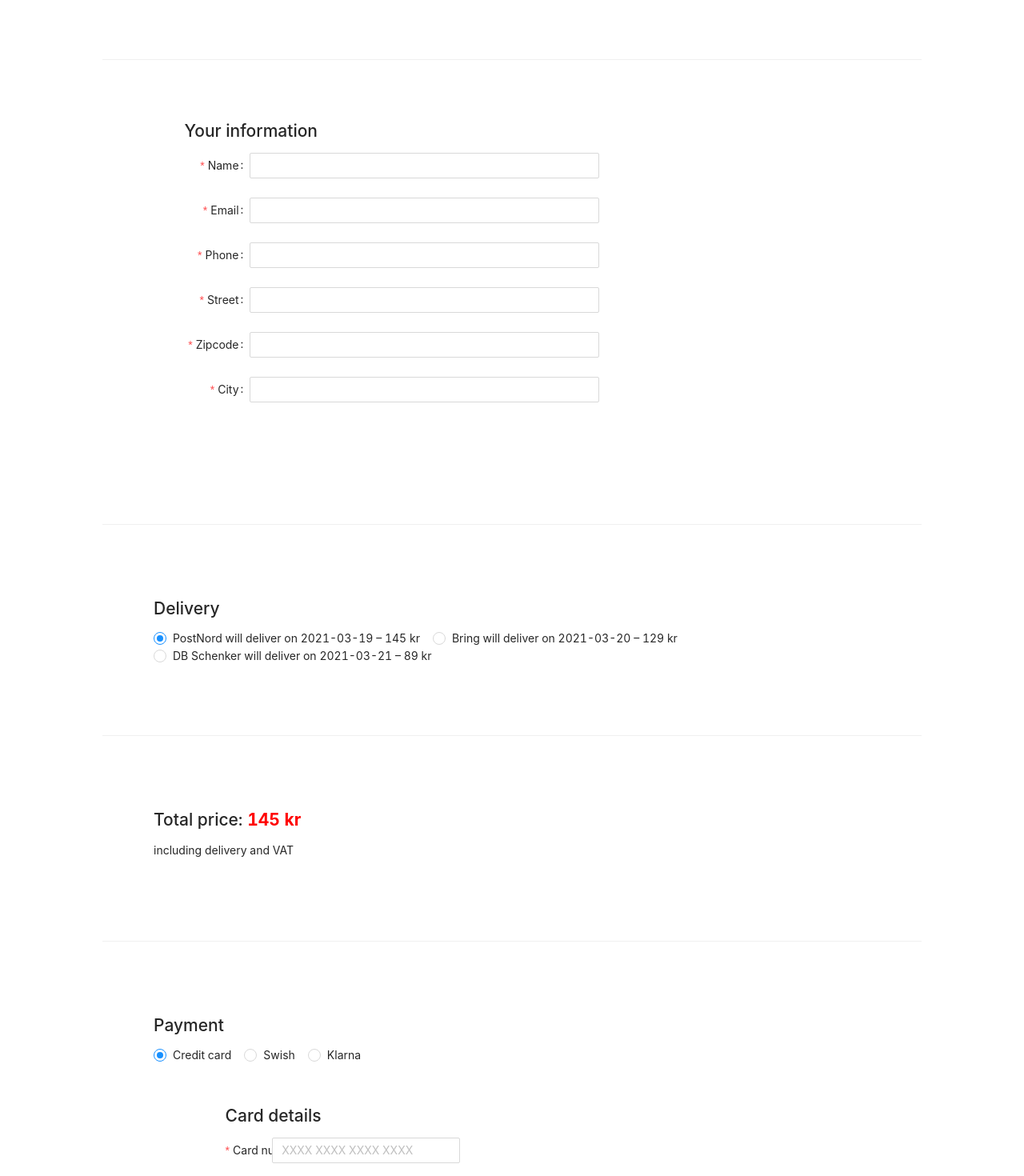
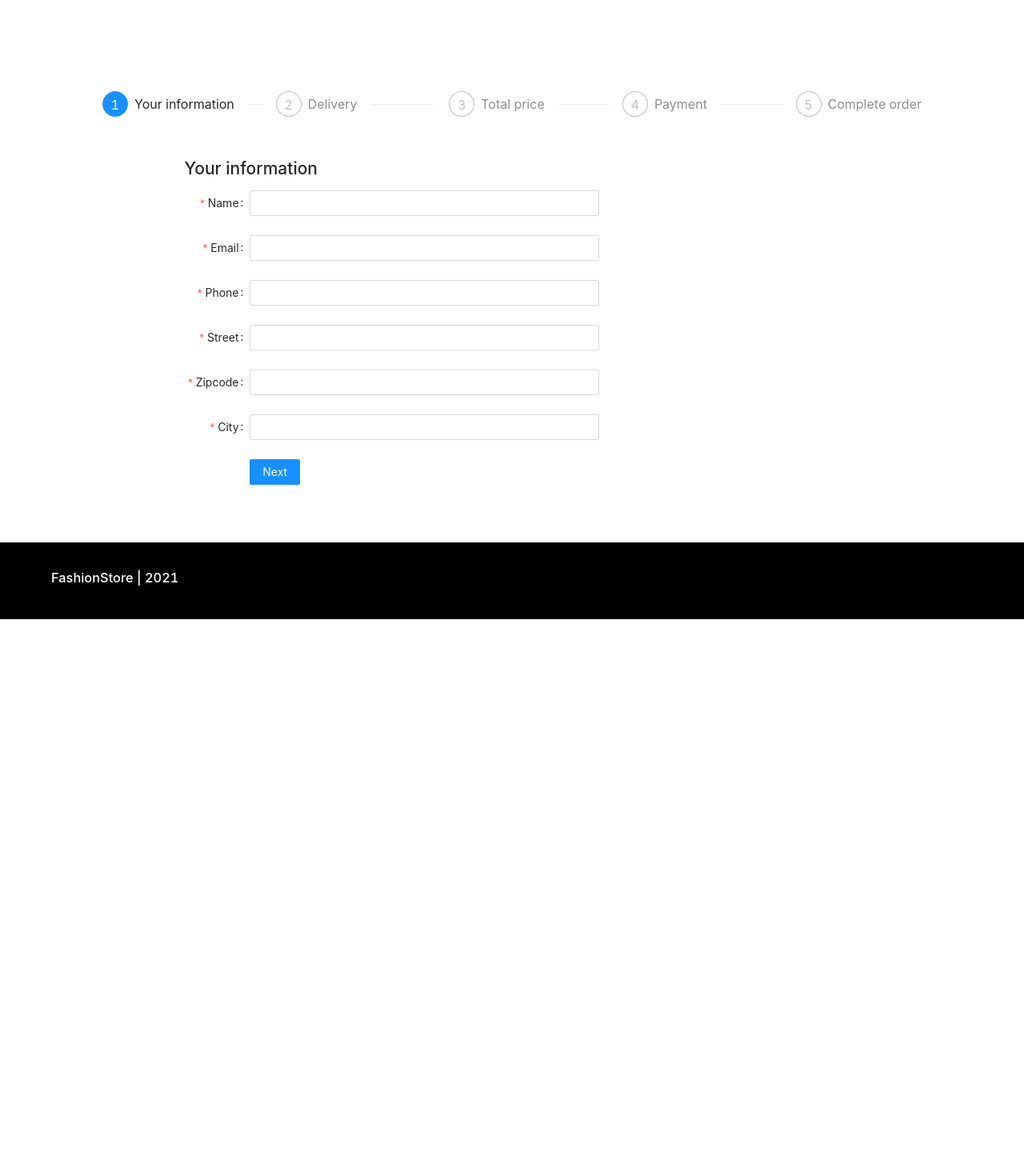
Before and after one commit to msmalinosterberg/miniprojekt, a React (Create React App) app: page /cart in a window 1280 px wide. Shown: the part 340-1810 px from the top of the page at 80% size. After the commit the page ends 1114 px from the top, so only its background shows below. Built offline with nearby package versions, Linux system fonts and the light colour scheme.

Commit message:
Add steps, form validation, order summary before place order.

```diff
--- a/src/componenets/Cart/CartView.tsx
+++ b/src/componenets/Cart/CartView.tsx
@@ -1,4 +1,4 @@
-import { Steps, Row, Col, Button, Divider } from 'antd';
+import { Row, Col, Button, Divider, Steps, message } from 'antd';
 import { CheckCircleOutlined } from '@ant-design/icons';
 import { Component, ContextType, CSSProperties } from 'react';
 import CartItemsList from './CartItemsList';
@@ -8,33 +8,99 @@ import PaymentMethod from './PaymentMethod';
 import TotalPrice from './TotalPrice';
 import { CartContext } from '../../contexts/CartContext';
 import { Route } from 'react-router-dom';
+import CompleteOrder from './CompleteOrder';
+
+const { Step } = Steps;
+
+const steps = [
+  {
+    title: 'Your information',
+    content: 'First-content',
+  },
+  {
+    title: 'Delivery',
+    content: 'Second-content',
+  },
+  {
+    title: 'Total price',
+    content: 'Third-content',
+  },
+  {
+    title: 'Payment',
+    content: 'Fourth-content',
+  },
+  {
+    title: 'Complete order',
+    content: 'Last-content',
+  },
+];
 
 interface State {
-
+    current: number;
 }
-
-class CartView extends Component<State> {
+class CartView extends Component<{}, State> {
     context!: ContextType<typeof CartContext>
     static contextType = CartContext;
 
-
-    onChange = (current: State) => {
-        console.log('onChange:', current);
-        this.setState({ current });
-    };
-
-    onPlaceOrderClick = (history: any) => {
-        const { handlePlaceOrder } = this.context;
-        handlePlaceOrder(history);
+    state: State = {
+        current: 0
     }
 
+    next = () => {
+        this.setState({ current: this.state.current + 1});
+    }
+
+    prev = () => {
+        this.setState({ current: this.state.current - 1});
+    }
+
+
+
     render() {
+        const { current } = this.state;
+        const stepsComponents: any = {
+            0: InformationForm,
+            1: DeliverySelection,
+            2: TotalPrice,
+            3: PaymentMethod,
+            4: CompleteOrder,
+        };
+        const StepsComponent = stepsComponents[current];
+
         return(
             <CartContext.Consumer>
                 {({ disablePlaceOrderButton }) => {
                     return (
                         <Row style={cartViewContainerStyle}>
-                            <Col span={24} style={columnStyle}>
+                            <CartItemsList/>
+                            <Steps current={this.state.current} style={{ marginTop: '7rem' }}>
+                                {steps.map(item => (
+                                <Step key={item.title} title={item.title} />
+                                ))}
+                            </Steps>
+                            <StepsComponent
+                                next={this.next} />
+                            {/* <div className="steps-action">
+                                {this.state.current < steps.length - 1 && (
+                                    <Col span={24}>
+                                        <Button type="primary" onClick={() => this.next()}>
+                                            Next
+                                        </Button>
+                                    </Col>
+                                )}
+                                {this.state.current === steps.length - 1 && (
+                                <Button type="primary" onClick={() => message.success('Processing complete!')}>
+                                    Done
+                                </Button>
+                                )}
+                                {this.state.current > 0 && (
+                                <Button style={{ margin: '0 8px' }} onClick={() => this.prev()}>
+                                    Previous
+                                </Button>
+                                )}
+                            </div> */}
+
+                            {/* {/* <Col span={24} style={columnStyle}>
                                 <CartItemsList/>
                                 <Divider />
                                 <InformationForm />
@@ -44,20 +110,8 @@ class CartView extends Component<State> {
                                 <TotalPrice />
                                 <Divider />
                                 <PaymentMethod />
-                            </Col>
-                            <Col span={24} style={buttonContainerStyle}>
-                                <Route render={({ history }) => (
-                                    <Button
-                                        type="primary"
-                                        icon={<CheckCircleOutlined />}
-                                        size={'large'}
-                                        onClick={() => this.onPlaceOrderClick(history)}
-                                        loading={disablePlaceOrderButton}
-                                    >
-                                        <strong> Place order</strong>
-                                    </Button>
-                                )}/>
-                            </Col>
+                            </Col> */}
+
                         </Row>
                     );
                 }}
@@ -70,6 +124,7 @@ export default CartView;
 
 const cartViewContainerStyle: CSSProperties = {
     display: 'flex',
+    flexDirection: 'column',
     justifyContent: 'space-around',
     alignItems: 'space-around',
     width: '80%',
@@ -80,11 +135,3 @@ const columnStyle: CSSProperties = {
     marginTop: '3rem',
     marginBottom: '3rem',
 }
-
-const buttonContainerStyle: CSSProperties = {
-    display: 'flex',
-    justifyContent: 'center',
-    alignItems: 'center',
-    marginTop: '-3rem',
-    marginBottom: '8rem'
-}
--- /dev/null
+++ b/src/componenets/Cart/CompleteOrder.tsx
@@ -0,0 +1,58 @@
+import { Component, ContextType, CSSProperties } from 'react';
+import { CartContext } from '../../contexts/CartContext';
+import { Card, Col, Button } from 'antd';
+import { CheckCircleOutlined } from '@ant-design/icons';
+import { Route } from 'react-router-dom';
+
+class CompleteOrder extends Component {
+    context!: ContextType<typeof CartContext>
+    static contextType = CartContext;
+
+    onPlaceOrderClick = (history: any) => {
+        const { handlePlaceOrder } = this.context;
+        handlePlaceOrder(history);
+    }
+
+    render() {
+        return(
+            <CartContext.Consumer>
+                {({ cart, deliveryMethod, getTotalPrice, disablePlaceOrderButton }) => {
+                    return (
+                        <>
+                        <Col span={24} style={buttonContainerStyle}>
+                            <Card title="Order summary" style={{ width: '60%', marginTop: '7rem' }}>
+                                <p>Products: {cart.map((item) => item.product.title.concat(', ') + item.quantity + ', ')}</p>
+                                <p>Delivery: {deliveryMethod.company}</p>
+                                <p>Total price: {getTotalPrice() + ' kr, incl delivery and VAT'}</p>
+                            </Card>
+                        </Col>
+                        <Col span={24} style={buttonContainerStyle}>
+                            <Route render={({ history }) => (
+                                <Button
+                                    type="primary"
+                                    icon={<CheckCircleOutlined />}
+                                    size={'large'}
+                                    onClick={() => this.onPlaceOrderClick(history)}
+                                    loading={disablePlaceOrderButton}
+                                >
+                                    <strong> Place order</strong>
+                                </Button>
+                            )}/>
+                        </Col>
+                        </>
+                    );
+                }}
+            </CartContext.Consumer>
+        )
+    }
+}
+
+export default CompleteOrder;
+
+const buttonContainerStyle: CSSProperties = {
+    display: 'flex',
+    justifyContent: 'center',
+    alignItems: 'center',
+    marginTop: '-3rem',
+    marginBottom: '8rem'
+}
--- a/src/componenets/Cart/DeliverySelection.tsx
+++ b/src/componenets/Cart/DeliverySelection.tsx
@@ -1,12 +1,14 @@
-import { Radio } from 'antd';
+import { Button, Radio } from 'antd';
 import { Content } from 'antd/lib/layout/layout';
 import React, { ContextType, CSSProperties } from 'react';
 import { CartContext } from '../../contexts/CartContext';
 import { calculateDeliveryDay, DeliveryMethod, deliveryMethods } from '../deliveryMethods';
 
-
 const RadioGroup = Radio.Group;
-class DeliverySection extends React.Component {
+interface Props {
+  next(): void;
+}
+class DeliverySection extends React.Component<Props> {
   context!: ContextType<typeof CartContext>
   static contextType = CartContext;
 
@@ -38,6 +40,9 @@ class DeliverySection extends React.Component {
               Delivery
           </h2>
           <Radio.Group options={this.mapMethodToRadio()} onChange={this.onChange} value={value} />
+          <Button type="primary" onClick={this.props.next}>
+            Next
+          </Button>
       </Content>
     );
   }
--- a/src/componenets/Cart/InformationForm.tsx
+++ b/src/componenets/Cart/InformationForm.tsx
@@ -28,8 +28,11 @@ export interface UserInfo {
   zipcode: string;
   city: string;
 }
+interface Props {
+  next(): void;
+}
 
-class InformationForm extends Component {
+class InformationForm extends Component<Props> {
   context!: ContextType<typeof CartContext>
   static contextType = CartContext;
 
@@ -39,12 +42,21 @@ class InformationForm extends Component {
     updateUserInfo(allValues.user);
   };
 
+  onFinish = (values: any) => {
+    console.log('Success:', values);
+    this.props.next();
+  };
+
   render() {
       return (
           <Row style={formContainerStyle}>
             <Col span={24} style={columnStyle}>
               <h2>Your information</h2>
-              <Form {...layout} name="nest-messages" onValuesChange={this.onValuesChange} validateMessages={validateMessages}>
+              <Form {...layout}
+                name="nest-messages"
+                onValuesChange={this.onValuesChange}
+                validateMessages={validateMessages}
+                onFinish={this.onFinish}>
                 <Form.Item name={['user', 'name']} label="Name"
                     rules={[{ required: true }]}>
                     <Input />
@@ -70,9 +82,9 @@ class InformationForm extends Component {
                     <Input />
                 </Form.Item>
                 <Form.Item wrapperCol={{ ...layout.wrapperCol, offset: 3 }}>
-                    {/* <Button type="primary" htmlType="submit">
-                    Submit
-                    </Button> */}
+                  <Button type="primary" htmlType="submit">
+                    Next
+                  </Button>
                 </Form.Item>
               </Form>
             </Col>
--- a/src/componenets/Cart/PayCard.tsx
+++ b/src/componenets/Cart/PayCard.tsx
@@ -24,22 +24,34 @@ const layout = {
     cardName: string;
     cvc: string;
   }
-class PayCard extends Component {
+  interface Props {
+    next(): void;
+}
+class PayCard extends Component<Props> {
     context!: ContextType<typeof CartContext>
     static contextType = CartContext;
 
     onValuesChange = (values: any, allValues: any) => {
-        console.log('pay', allValues);
-        const { updatePaymentInfo } = this.context;
-        updatePaymentInfo(allValues.card);
-      };
+      console.log('pay', allValues);
+      const { updatePaymentInfo } = this.context;
+      updatePaymentInfo(allValues.card);
+    };
+
+    onFinish = (values: any) => {
+      console.log('Success:', values);
+      this.props.next();
+    };
 
     render() {
         return (
             <Row style={formContainerStyle}>
             <Col span={24} style={columnStyle}>
               <h2>Card details</h2>
-                <Form {...layout} name="nest-messages" onValuesChange={this.onValuesChange} validateMessages={validateMessages}>
+                <Form {...layout}
+                  name="nest-messages"
+                  onValuesChange={this.onValuesChange}
+                  validateMessages={validateMessages}
+                  onFinish={this.onFinish}>
                 <Form.Item style={formStyle} name={['card', 'cardno']} label="Card number"
                     rules={[{ min: 13, max: 19, required: true }]}>
                     <Input placeholder="XXXX XXXX XXXX XXXX"/>
@@ -57,9 +69,9 @@ class PayCard extends Component {
                     <Input placeholder="e.g. 123"/>
                 </Form.Item>
                 <Form.Item style={formStyle} wrapperCol={{ ...layout.wrapperCol, offset: 2}}>
-                    {/* <Button type="primary" htmlType="submit">
-                    Submit
-                    </Button> */}
+                  <Button type="primary" htmlType="submit">
+                    Next
+                  </Button>
                 </Form.Item>
                 </Form>
             </Col>
--- a/src/componenets/Cart/PayKlarna.tsx
+++ b/src/componenets/Cart/PayKlarna.tsx
@@ -28,8 +28,10 @@ const layout = {
     zipcode: string;
     city: string;
 }
-
-class PayKlarna extends Component {
+interface Props {
+    next(): void;
+}
+class PayKlarna extends Component<Props> {
     context!: ContextType<typeof CartContext>
     static contextType = CartContext;
 
@@ -39,6 +41,10 @@ class PayKlarna extends Component {
         updatePaymentInfo(allValues.klarna);
     };
 
+    onFinish = (values: any) => {
+        console.log('Success:', values);
+        this.props.next();
+    };
 
     render() {
         return (
@@ -48,7 +54,11 @@ class PayKlarna extends Component {
                         <Row style={formContainerStyle}>
                             <Col span={24} style={columnStyle}>
                             <h2>Billing information</h2>
-                                <Form {...layout} name="nest-messages" onValuesChange={this.onValuesChange} validateMessages={validateMessages}>
+                                <Form {...layout}
+                                    name="nest-messages"
+                                    onValuesChange={this.onValuesChange}
+                                    validateMessages={validateMessages}
+                                    onFinish={this.onFinish}>
                                 <Form.Item name={['klarna', 'ssn']} label="SSN"
                                     rules={[{ min: 10, max: 10, required: true }]}>
                                     <Input placeholder="YYMMDDXXXX"/>
@@ -79,9 +89,9 @@ class PayKlarna extends Component {
                                 </Form.Item>
 
                                 <Form.Item wrapperCol={{ ...layout.wrapperCol, offset: 2}}>
-                                    {/* <Button type="primary" htmlType="submit">
-                                    Submit
-                                    </Button> */}
+                                    <Button type="primary" htmlType="submit">
+                                        Next
+                                    </Button>
                                 </Form.Item>
                                 </Form>
                             </Col>
--- a/src/componenets/Cart/PaySwish.tsx
+++ b/src/componenets/Cart/PaySwish.tsx
@@ -20,7 +20,10 @@ const layout = {
   export interface PaymentSwish {
     phone: string;
   }
-class PaySwish extends Component {
+  interface Props {
+    next(): void;
+}
+class PaySwish extends Component<Props> {
   context!: ContextType<typeof CartContext>
   static contextType = CartContext;
 
@@ -36,6 +39,11 @@ class PaySwish extends Component {
     updatePaymentInfo(allValues.swish);
   }
 
+  onFinish = (values: any) => {
+    console.log('Success:', values);
+    this.props.next();
+  };
+
   render() {
       return (
         <CartContext.Consumer>
@@ -44,16 +52,20 @@ class PaySwish extends Component {
                   <Row style={formContainerStyle}>
                     <Col span={24} style={columnStyle}>
                         <h2>Payment information</h2>
-                          <Form {...layout} name="nest-messages" onFieldsChange={this.onFieldsChange} validateMessages={validateMessages}>
+                        <Form {...layout}
+                          name="nest-messages"
+                          onFieldsChange={this.onFieldsChange}
+                          validateMessages={validateMessages}
+                          onFinish={this.onFinish}>
 
                         <Form.Item name={['swish', 'phone']} label="Phone"
                             rules={[{ min: 10, max: 10, required: true }]} shouldUpdate>
                             <Input defaultValue={userInfo?.phone}/>
                         </Form.Item>
                         <Form.Item wrapperCol={{ ...layout.wrapperCol, offset: 2}}>
-                              {/* <Button type="primary" htmlType="submit">
-                              Submit
-                              </Button> */}
+                          <Button type="primary" htmlType="submit">
+                            Next
+                          </Button>
                         </Form.Item>
                         </Form>
                     </Col>
--- a/src/componenets/Cart/PaymentMethod.tsx
+++ b/src/componenets/Cart/PaymentMethod.tsx
@@ -6,7 +6,11 @@ import PayKlarna from './PayKlarna';
 import PaySwish from './PaySwish';
 
 const RadioGroup = Radio.Group;
-class PaymentMethod extends React.Component {
+
+interface Props {
+  next(): void;
+}
+class PaymentMethod extends React.Component<Props> {
   state = {
     value: 1,
   };
@@ -39,7 +43,8 @@ class PaymentMethod extends React.Component {
             <Radio onChange={this.klarna} value={3}>Klarna</Radio>
         </RadioGroup>
         <div>
-          <PaymentComponent/>
+          <PaymentComponent
+            next={this.props.next}/>
         </div>
       </Content>
     )
--- a/src/componenets/Cart/TotalPrice.tsx
+++ b/src/componenets/Cart/TotalPrice.tsx
@@ -1,8 +1,10 @@
-import { Col, Row } from 'antd';
+import { Col, Row, Button } from 'antd';
 import { Component, ContextType, CSSProperties } from 'react';
 import { CartContext } from '../../contexts/CartContext';
-
-class TotalPrice extends Component {
+interface Props {
+    next(): void;
+}
+class TotalPrice extends Component<Props> {
     context!: ContextType<typeof CartContext>
     static contextType = CartContext;
 
@@ -12,6 +14,9 @@ class TotalPrice extends Component {
             <Row style={totalPriceContainer}>
                 <Col span={24}>
                     <h2>Total price: <span style={priceStyle}>{getTotalPrice() + ' kr '}</span></h2><p>including delivery and VAT</p>
+                    <Button type="primary" onClick={this.props.next}>
+                        Next
+                    </Button>
                 </Col>
             </Row>
         )
```
Also changed, not shown: src/App.css (+14 -0 lines). Lines whose indentation alone changed are shown as unchanged.
